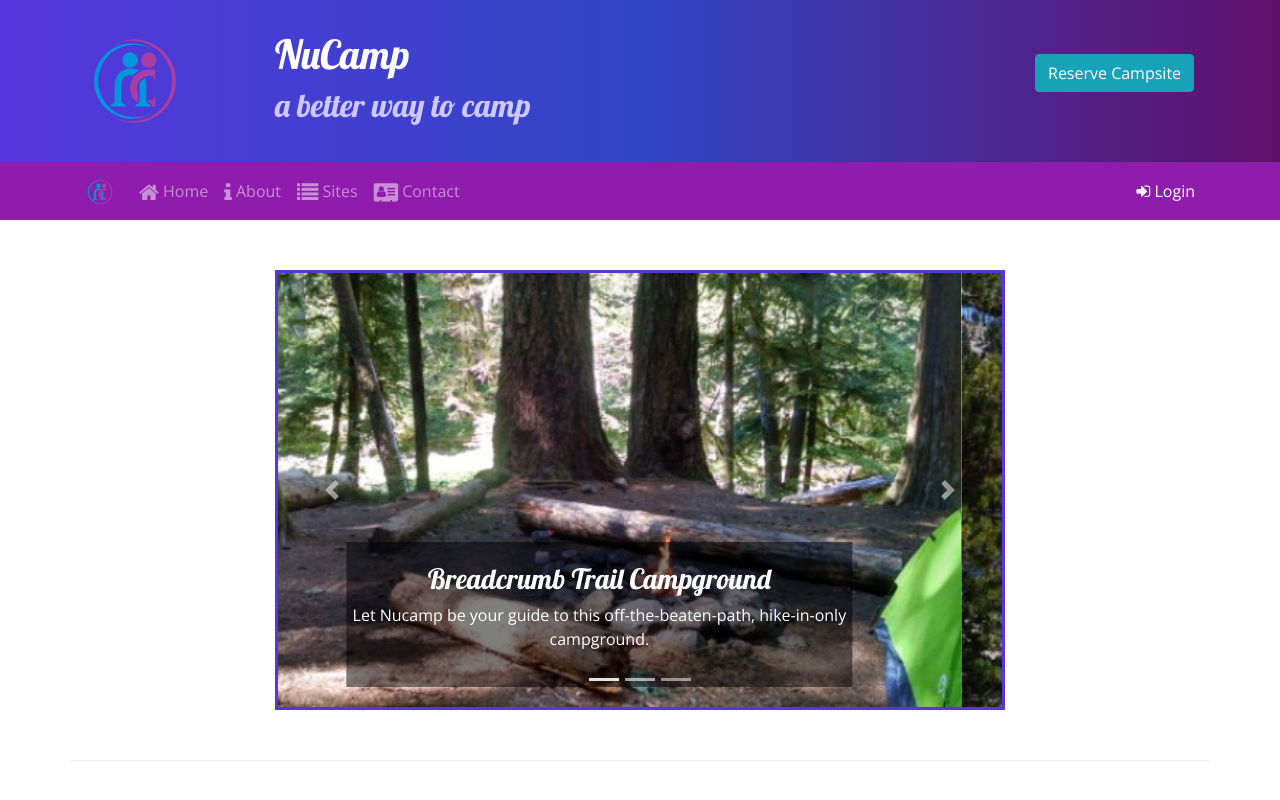
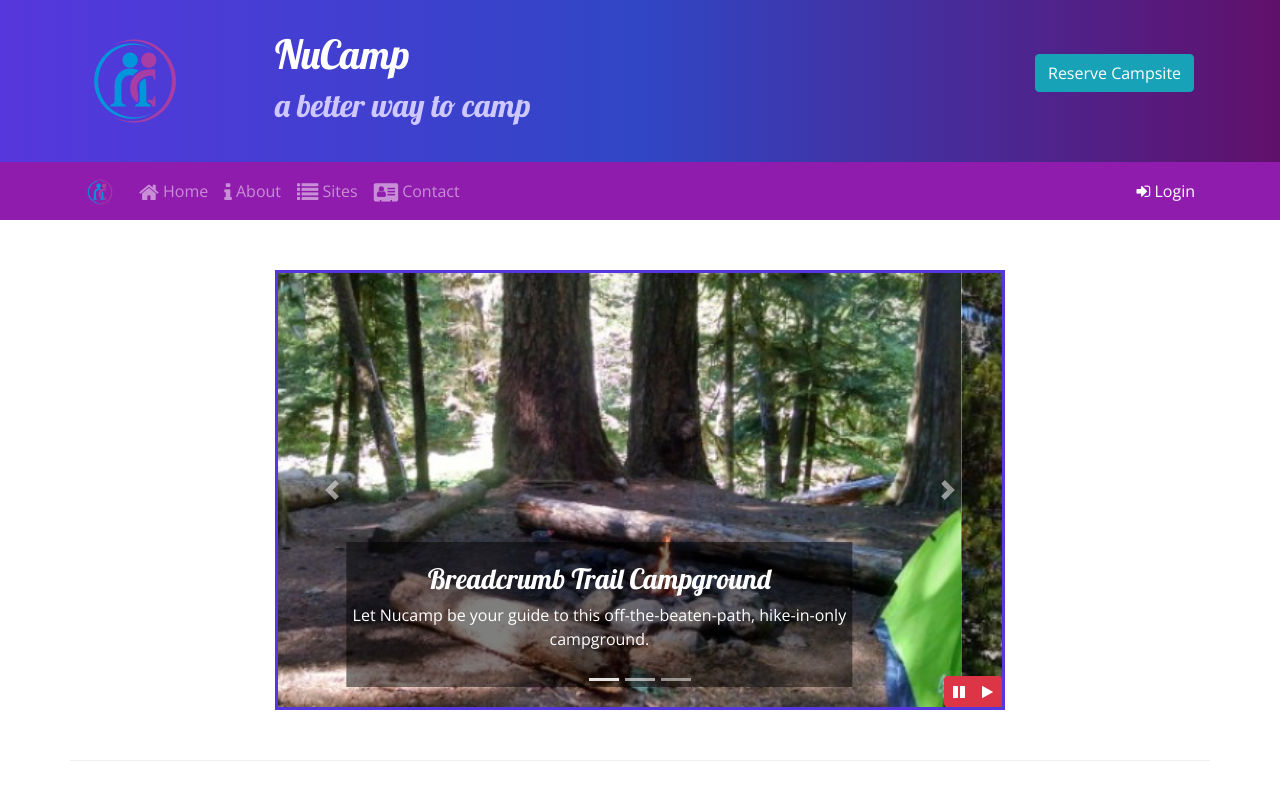
Before and after one commit to CindyGenoves/nucamp, a website: page index.html in a window 1280 px wide. Shown: the top 800 px of the page. Drawn offline with nearby package versions, Linux system fonts and the light colour scheme.

Commit message:
Bootstrap and jQuery Part 1

```diff
--- a/css/styles.css
+++ b/css/styles.css
@@ -49,3 +49,10 @@ header h2 {
 .carousel {
     border: solid #5637DD;
 }
+
+#carouselButton {
+    position: absolute;
+    right: 0;
+    bottom: 0;
+    z-index: 100;
+}
--- a/index.html
+++ b/index.html
@@ -193,6 +193,14 @@
                         <span class="carousel-control-next-icon"></span>
                         <span class="sr-only">Next</span>
                     </a>
+                    <div class="btn-group" id="carouselButton">
+                        <button class="btn btn-danger btn-sm" id="carouselPause">
+                            <i class="fa fa-pause"></i>
+                        </button>
+                        <button class="btn btn-danger btn-sm" id="carouselPlay">
+                            <i class="fa fa-play"></i>
+                        </button>
+                    </div>
                 </div>
             </div>
         </div>
@@ -276,8 +284,19 @@
     <script src="node_modules/popper.js/dist/umd/popper.min.js"></script>
     <script src="node_modules/bootstrap/dist/js/bootstrap.min.js"></script>
 
-</body>
+    <script>
+        $(function() {
+            $(".carousel").carousel( { interval: 2000 } );
+            $("#carouselPause").click(function(){
+                $(".carousel").carousel("pause");
+            });
+            $("#carouselPlay").click(function(){
+                $(".carousel").carousel("cycle");
+            });
+        });
+    </script>
 
 </body>
 
+
 </html>
```
Also changed, not shown: 1 other file.
